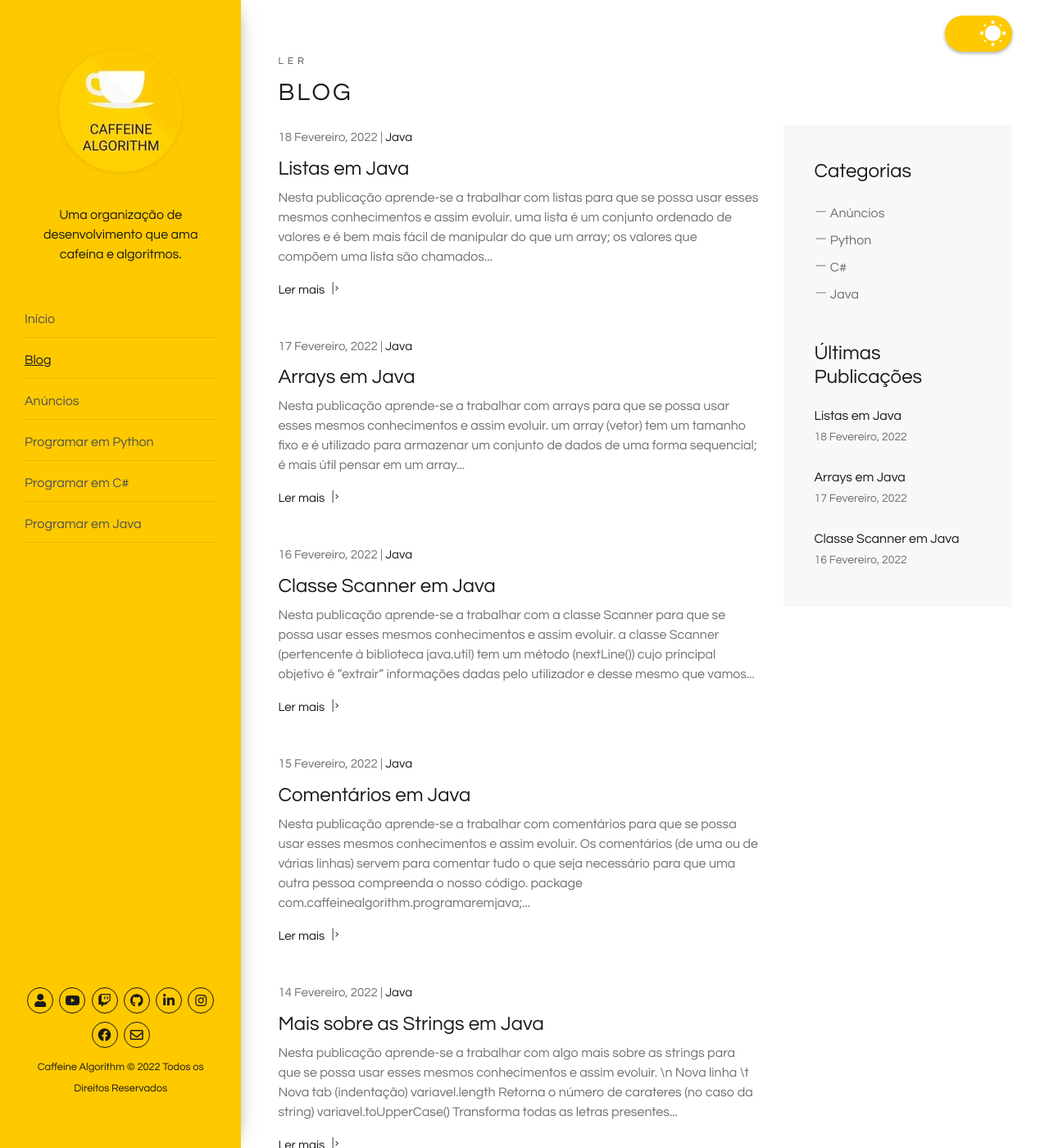
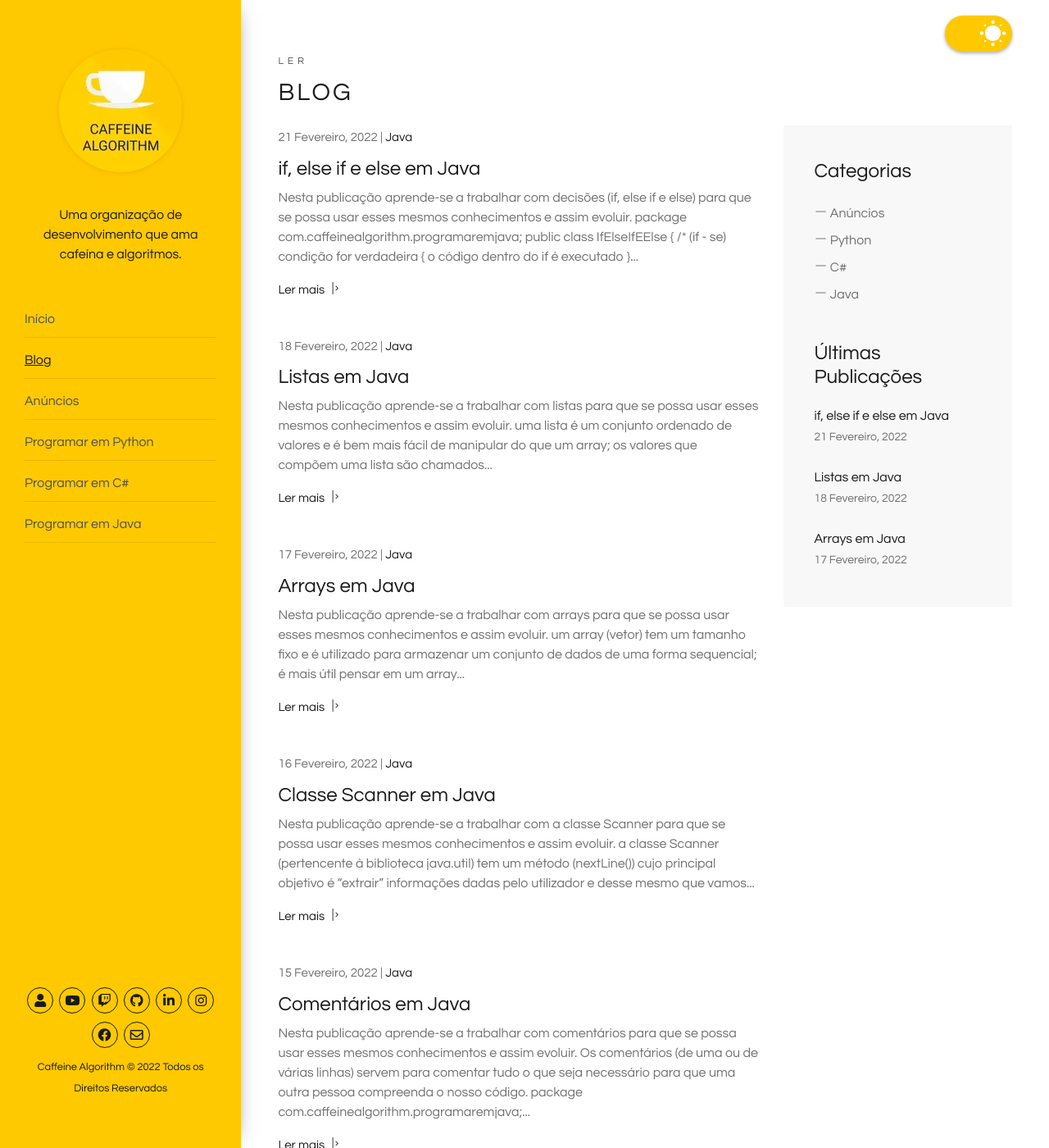
Before and after one commit to caffeinealgorithm/caffeinealgorithm.github.io, a Jekyll site: the page built from blog/index.html, in a window 1280 px wide and 1400 px high. Shown: the whole window at 82% size. Built offline with Jekyll 4.4.1, drawn with Linux system fonts in a browser that asks for light colours; the list of posts is cut into pages by our own code; some of the changed text lies outside the part shown.

Commit message:
Add 12º episode of the Java programming series

````diff
--- /dev/null
+++ b/_posts/2022-02-21-if-else-if-e-else-em-java.md
@@ -0,0 +1,50 @@
+---
+layout: post
+excerpt: Blog
+title: 'if, else if e else em Java'
+description: 'Descobre como se trabalha com decisões (if, else if e else) na linguagem de programação Java. Obtém respostas às tuas dúvidas com a teoria e os exemplos apresentados.'
+keywords: 'java, if, else if, else, condições, condição, publicação'
+date: 2022-02-21
+categories: [Java]
+---
+
+Nesta publicação aprende-se a trabalhar com decisões (if, else if e else) para que se possa usar esses mesmos conhecimentos e assim evoluir.
+
+```java
+package com.caffeinealgorithm.programaremjava;
+
+public class IfElseIfEElse {
+  /*
+    (if - se) condição for verdadeira {
+      o código dentro do if é executado
+    }
+    (else if - senão se) condição for verdadeira (só ocorre o else if caso a condição de if seja falsa) {
+      o código dentro do else if é executado
+    }
+    (else - senão) sem condição (só ocorre caso a condição de if e de else if sejam falsas) {
+      o código dentro do else é executado
+    }
+  */
+
+  public void Run() {
+    int x = 30;
+
+    if (x == 10)
+      System.out.println("O valor de x é igual a 10.");
+    else if (x == 20)
+      System.out.println("O valor de x é igual a 20.");
+    else
+      System.out.println("O valor de x é diferente de 10 e de 20.");
+  }
+}
+
+// O valor de x é diferente de 10 e de 20.
+```
+
+<div class="video-container">
+  <iframe src="https://www.youtube.com/embed/IyDdjn1s3Gw" frameborder="0" allowfullscreen></iframe>
+</div>
+
+Não te esqueças de [assistir ao vídeo](https://youtu.be/IyDdjn1s3Gw){:target="\_blank"} e podes sempre ler esta publicação [em inglês](https://nelsonsilvadev.com/blog/20220221/if-else-if-and-else-in-java/){:target="\_blank"}.
+
+### _Happy coding!_
--- a/index.html
+++ b/index.html
@@ -76,7 +76,7 @@ keywords: organização, desenvolvimento, cafeína, algoritmos, publicações, v
       </div>
 
       <div class="row">
-        {% for video in site.java %} {% if video.id == "/java/11" %}
+        {% for video in site.java %} {% if video.id == "/java/12" %}
         <div class="col-xs-12 col-sm-3 col-sm-6 col-lg-6 col-xl-3">
           <a
             href="https://www.youtube.com/embed/{{ video.custom_id }}"
````
Also changed, not shown: _java/12.md (added, +5 -0 lines), assets/img/playlists/java/12.png (added), assets/img/playlists/java/12.webp (added).
